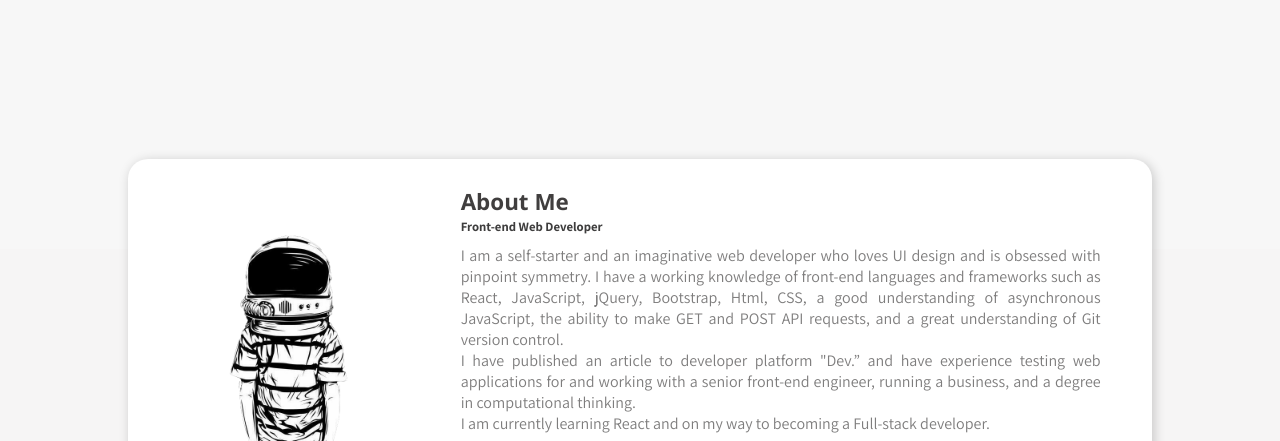
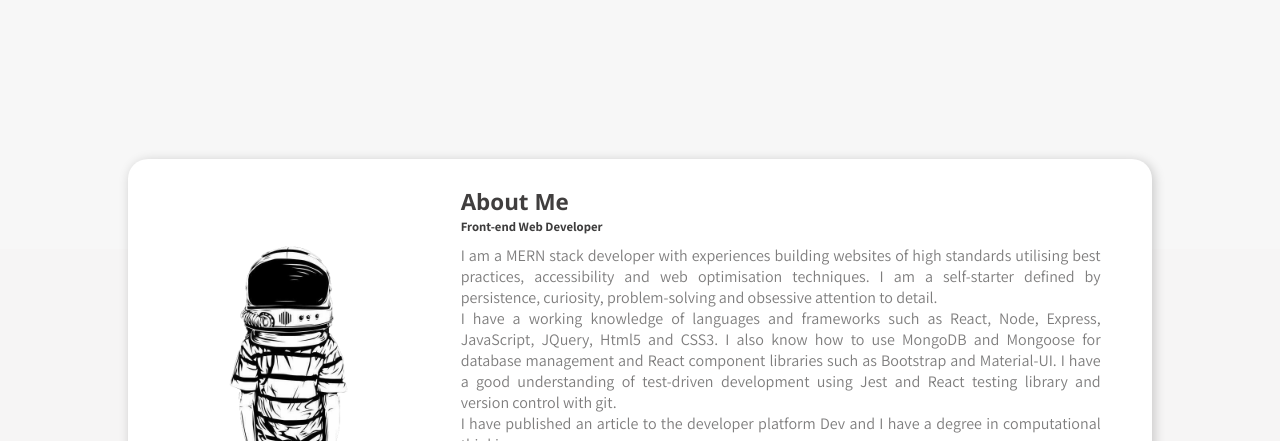
Before and after one commit to tonyedgal/Personal-portfolio, a plain HTML site: page index.html in a window 1280 px wide. Shown: the part 511-952 px from the top of the page. Drawn offline with nearby package versions, Linux system fonts and the light colour scheme.

Commit message:
update: Updated About me

```diff
--- a/index.html
+++ b/index.html
@@ -88,17 +88,18 @@
         <p class="about--text__p1">About Me</p>
         <p class="about--text__p2">Front-end Web Developer</p>
         <p class="about--text__p3">
-          I am a self-starter and an imaginative web developer who loves UI
-          design and is obsessed with pinpoint symmetry. I have a working
-          knowledge of front-end languages and frameworks such as React,
-          JavaScript, jQuery, Bootstrap, Html, CSS, a good understanding of
-          asynchronous JavaScript, the ability to make GET and POST API
-          requests, and a great understanding of Git version control. <br />I
-          have published an article to developer platform "Dev.” and have
-          experience testing web applications for and working with a senior
-          front-end engineer, running a business, and a degree in computational
-          thinking. <br />I am currently learning React and on my way to
-          becoming a Full-stack developer.
+          I am a MERN stack developer with experiences building websites of high
+          standards utilising best practices, accessibility and web optimisation
+          techniques. I am a self-starter defined by persistence, curiosity,
+          problem-solving and obsessive attention to detail. <br />I have a
+          working knowledge of languages and frameworks such as React, Node,
+          Express, JavaScript, JQuery, Html5 and CSS3. I also know how to use
+          MongoDB and Mongoose for database management and React component
+          libraries such as Bootstrap and Material-UI. I have a good
+          understanding of test-driven development using Jest and React testing
+          library and version control with git. <br />I have published an
+          article to the developer platform Dev and I have a degree in
+          computational thinking.
         </p>
         <a
           href="&#x6d;&#x61;&#x69;&#x6c;&#x74;&#x6f;&colon;&#x74;&#x6f;&#x6e;&#x79;&#x65;&#x64;&#x67;&#x61;&#x6c;&commat;&#x67;&#x6d;&#x61;&#x69;&#x6c;&period;&#x63;&#x6f;&#x6d;"
```
